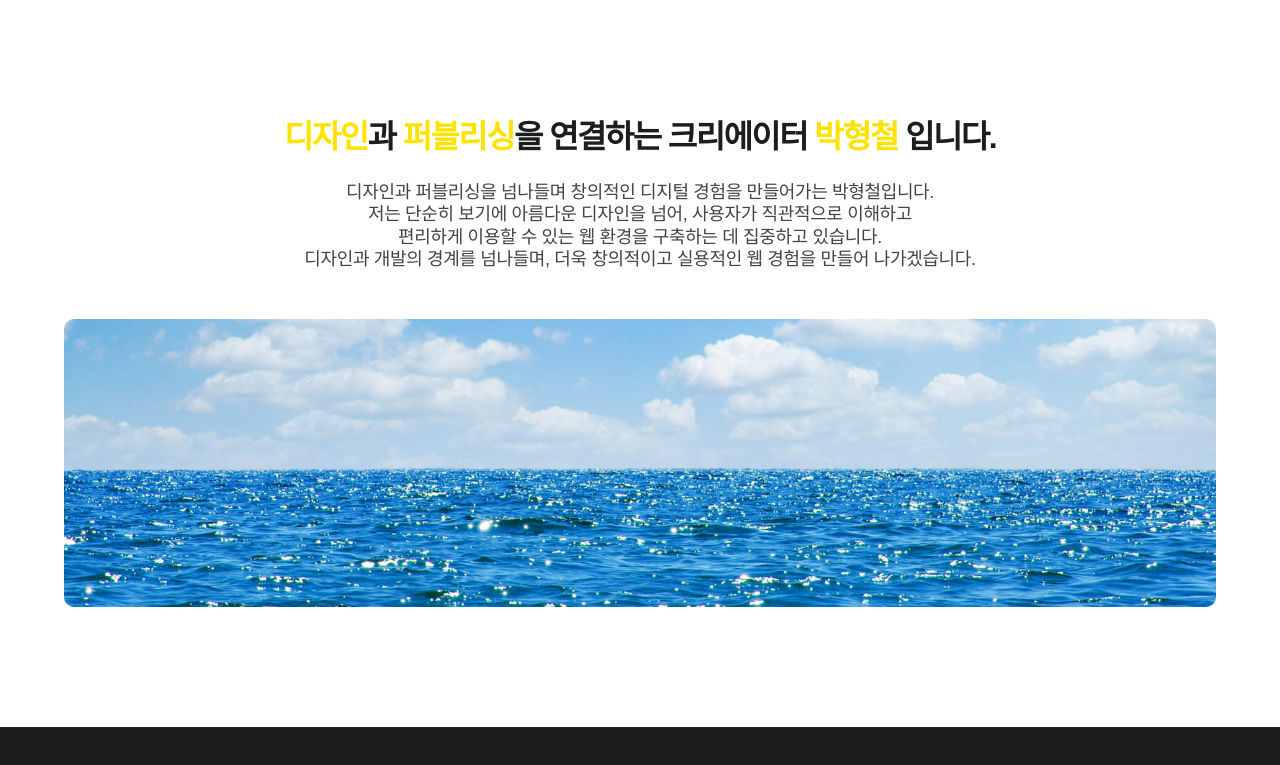
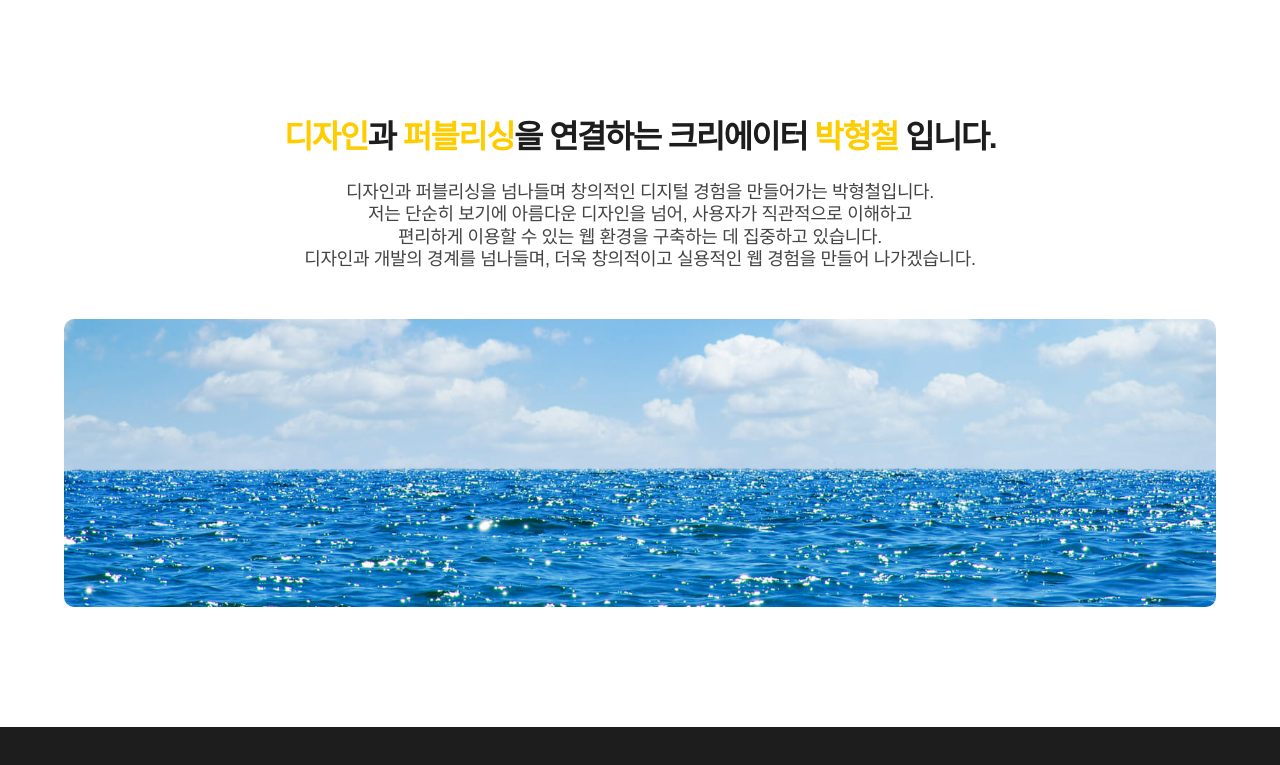
Before and after one commit to ghkswk11/20250307_ENTEST, a plain HTML site: page index.html in a window 1280 px wide. Shown: the part 1264-2029 px from the top of the page. Drawn offline with nearby package versions, Linux system fonts and the light colour scheme.

Commit message:
이엔테스트

```diff
--- a/css/main.css
+++ b/css/main.css
@@ -107,7 +107,7 @@ footer p b{font-weight: 600;}
   }
 
   .sec02 .right h2 span {
-    background: linear-gradient(to right, #FFE300 100%, transparent 0%);
+    background: linear-gradient(to right, #FFcc00 100%, transparent 0%);
     background-size: 0% 100%;
     background-repeat: no-repeat;
     background-position: left bottom;
```
